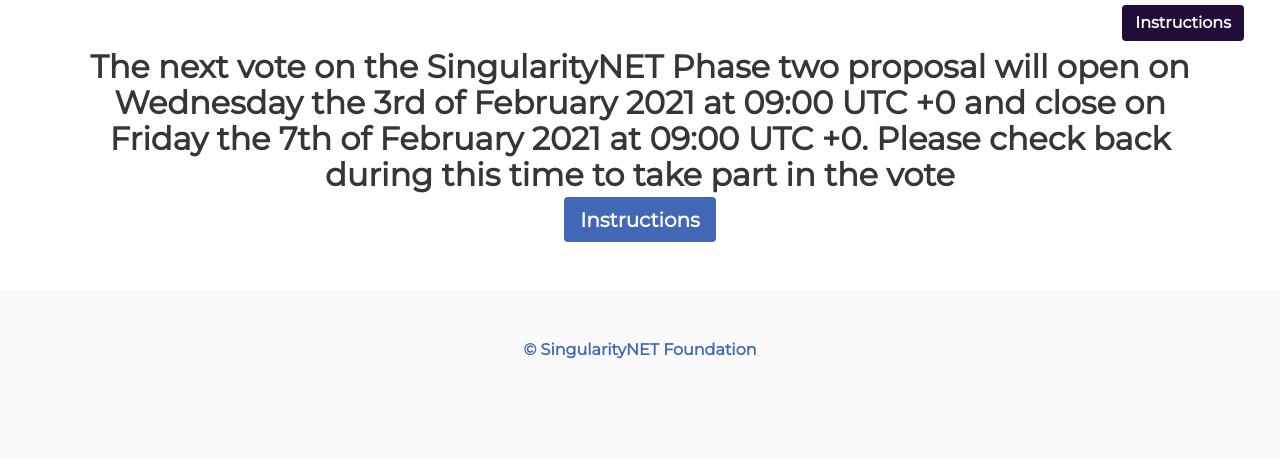
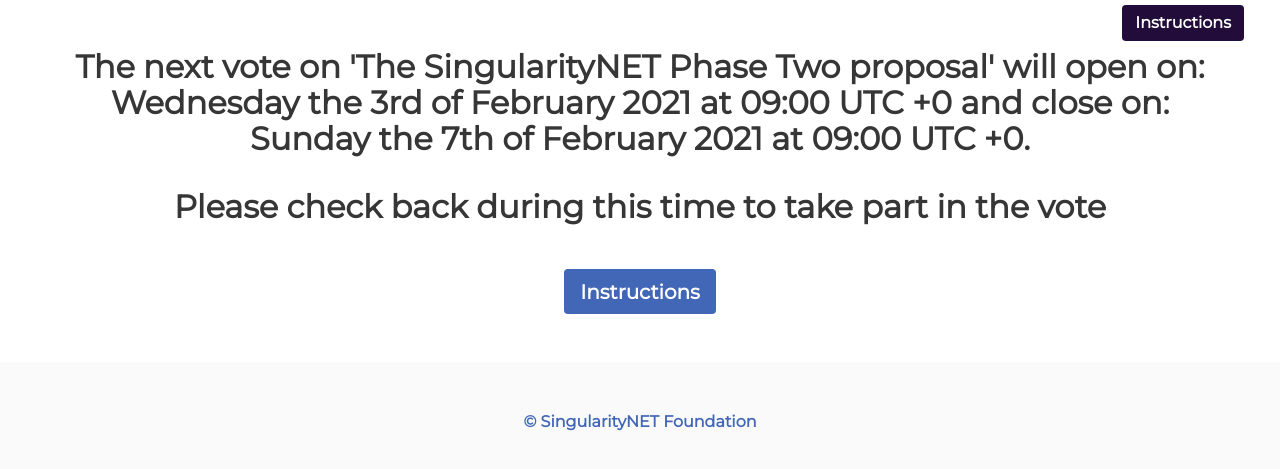
Before and after one commit to sreeshnap/snet-voting-ui, a Vue app: page src/index.html in a window 1280 px wide. Shown: the part 73-542 px from the top of the page. Built offline with nearby package versions, Linux system fonts and the light colour scheme; files whose address does not match are found by name; what vue-resource would draw is missing.

Commit message:
Update the format of the content

```diff
--- a/src/index.html
+++ b/src/index.html
@@ -123,11 +123,13 @@
     <div class="container has-text-centered" v-else>
 
       <div class="content">
-        <h1 class="title">The next vote on the SingularityNET Phase two proposal will open on Wednesday the 3rd of February 2021 at 09:00 UTC +0 and
-          close on Friday the 7th of February 2021 at 09:00 UTC +0. Please check back during this time to take part in the vote</h1>
+        <h1 class="title">The next vote on 'The SingularityNET Phase Two proposal' will open on: Wednesday the 3rd of February 2021 at 09:00 UTC +0 and
+          close on: Sunday the 7th of February 2021 at 09:00 UTC +0. </h1>
+          <h1>Please check back during this time to take part in the vote</h1>
         <p class="subtitle">
           <!-- Add detailed message here -->
         </p>
+        <br/>
           <a class="button is-medium is-info" v-on:click="isShowModal = true">
             <strong class="has-text-weight-semibold">Instructions</strong>
           </a>
@@ -142,8 +144,9 @@
         </header>
         <section class="modal-card-body">
           <div class="content">
-            <p>The next vote on the SingularityNET Phase two proposal will open on Wednesday the 3rd of February 2021 at 09:00 UTC +0 and
-               close on Friday the 7th of February 2021 at 09:00 UTC +0. Please check back during this time to take part in the vote</p>
+            <p>The next vote on 'The SingularityNET Phase Two proposal' will open on: Wednesday the 3rd of February 2021 at 09:00 UTC +0 and
+              close on: Sunday the 7th of February 2021 at 09:00 UTC +0. </p>
+              <p>Please check back during this time to take part in the vote</p>
           </div>
         </section>
         <!-- <section class="modal-card-body">
```
